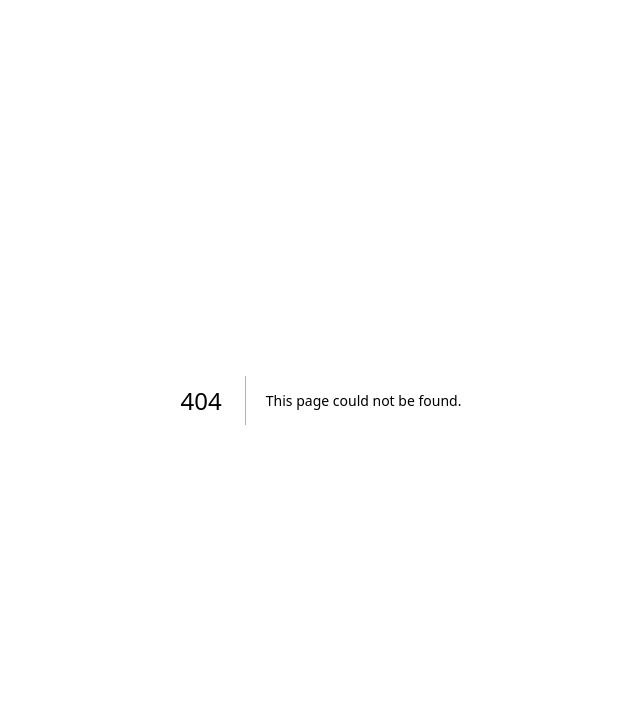
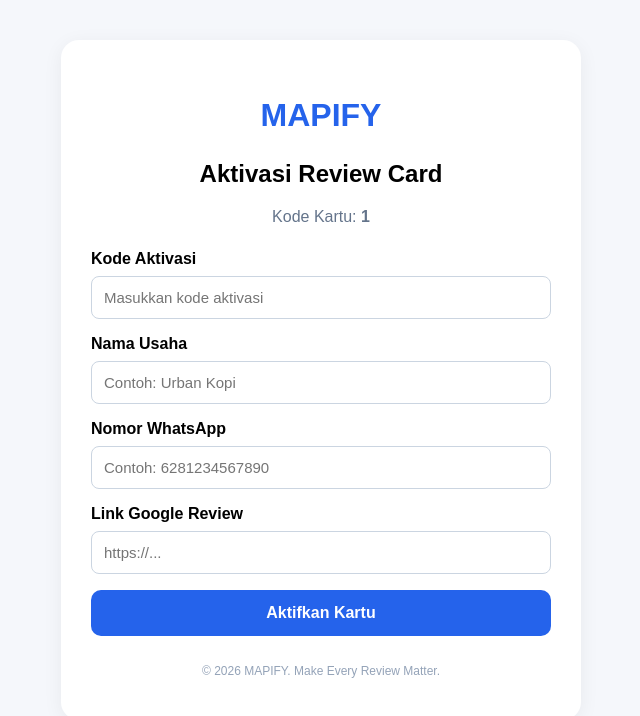
Before and after one commit to milanprada09MP/MAPIFY, a Next.js app: page /card/1 in a window 1280 px wide. Before the commit this address had no page. Shown: the top 716 px of the page, without its empty margins (319-959 px from the left). Built offline with nearby package versions, Linux system fonts and the light colour scheme.

Commit message:
Create MAPIFY card activation page

```diff
--- /dev/null
+++ b/app/card/[code]/page.tsx
@@ -0,0 +1,164 @@
+
+"use client";
+
+import { useParams } from "next/navigation";
+import { useState } from "react";
+
+export default function CardPage() {
+  const params = useParams();
+  const code = String(params.code ?? "");
+
+  const [businessName, setBusinessName] = useState("");
+  const [whatsapp, setWhatsapp] = useState("");
+  const [reviewUrl, setReviewUrl] = useState("");
+  const [activationCode, setActivationCode] = useState("");
+
+  const inputStyle = {
+    width: "100%",
+    padding: "12px",
+    border: "1px solid #cbd5e1",
+    borderRadius: "8px",
+    fontSize: "15px",
+    boxSizing: "border-box" as const,
+  };
+
+  return (
+    <main
+      style={{
+        minHeight: "100vh",
+        background: "#f5f7fb",
+        padding: "40px 16px",
+        fontFamily: "Arial, sans-serif",
+      }}
+    >
+      <section
+        style={{
+          maxWidth: "460px",
+          margin: "auto",
+          background: "white",
+          padding: "30px",
+          borderRadius: "18px",
+          boxShadow: "0 4px 20px rgba(0,0,0,0.06)",
+        }}
+      >
+        <h1
+          style={{
+            color: "#2563eb",
+            textAlign: "center",
+            fontSize: "32px",
+          }}
+        >
+          MAPIFY
+        </h1>
+
+        <h2 style={{ textAlign: "center" }}>
+          Aktivasi Review Card
+        </h2>
+
+        <p
+          style={{
+            color: "#64748b",
+            textAlign: "center",
+          }}
+        >
+          Kode Kartu: <strong>{code}</strong>
+        </p>
+
+        <form
+          onSubmit={(e) => {
+            e.preventDefault();
+            alert(
+              "Tampilan formulir berhasil! Sistem aktivasi belum terhubung."
+            );
+          }}
+          style={{
+            display: "grid",
+            gap: "16px",
+            marginTop: "24px",
+          }}
+        >
+          <label>
+            <strong>Kode Aktivasi</strong>
+            <input
+              type="password"
+              required
+              value={activationCode}
+              onChange={(e) =>
+                setActivationCode(e.target.value)
+              }
+              placeholder="Masukkan kode aktivasi"
+              style={{ ...inputStyle, marginTop: "8px" }}
+            />
+          </label>
+
+          <label>
+            <strong>Nama Usaha</strong>
+            <input
+              required
+              value={businessName}
+              onChange={(e) =>
+                setBusinessName(e.target.value)
+              }
+              placeholder="Contoh: Urban Kopi"
+              style={{ ...inputStyle, marginTop: "8px" }}
+            />
+          </label>
+
+          <label>
+            <strong>Nomor WhatsApp</strong>
+            <input
+              type="tel"
+              value={whatsapp}
+              onChange={(e) =>
+                setWhatsapp(e.target.value)
+              }
+              placeholder="Contoh: 6281234567890"
+              style={{ ...inputStyle, marginTop: "8px" }}
+            />
+          </label>
+
+          <label>
+            <strong>Link Google Review</strong>
+            <input
+              type="url"
+              required
+              value={reviewUrl}
+              onChange={(e) =>
+                setReviewUrl(e.target.value)
+              }
+              placeholder="https://..."
+              style={{ ...inputStyle, marginTop: "8px" }}
+            />
+          </label>
+
+          <button
+            type="submit"
+            style={{
+              background: "#2563eb",
+              color: "white",
+              padding: "14px",
+              border: "none",
+              borderRadius: "10px",
+              fontSize: "16px",
+              fontWeight: "bold",
+              cursor: "pointer",
+            }}
+          >
+            Aktifkan Kartu
+          </button>
+        </form>
+
+        <p
+          style={{
+            color: "#94a3b8",
+            fontSize: "12px",
+            textAlign: "center",
+            marginTop: "28px",
+          }}
+        >
+          © 2026 MAPIFY. Make Every Review Matter.
+        </p>
+      </section>
+    </main>
+  );
+}
```
